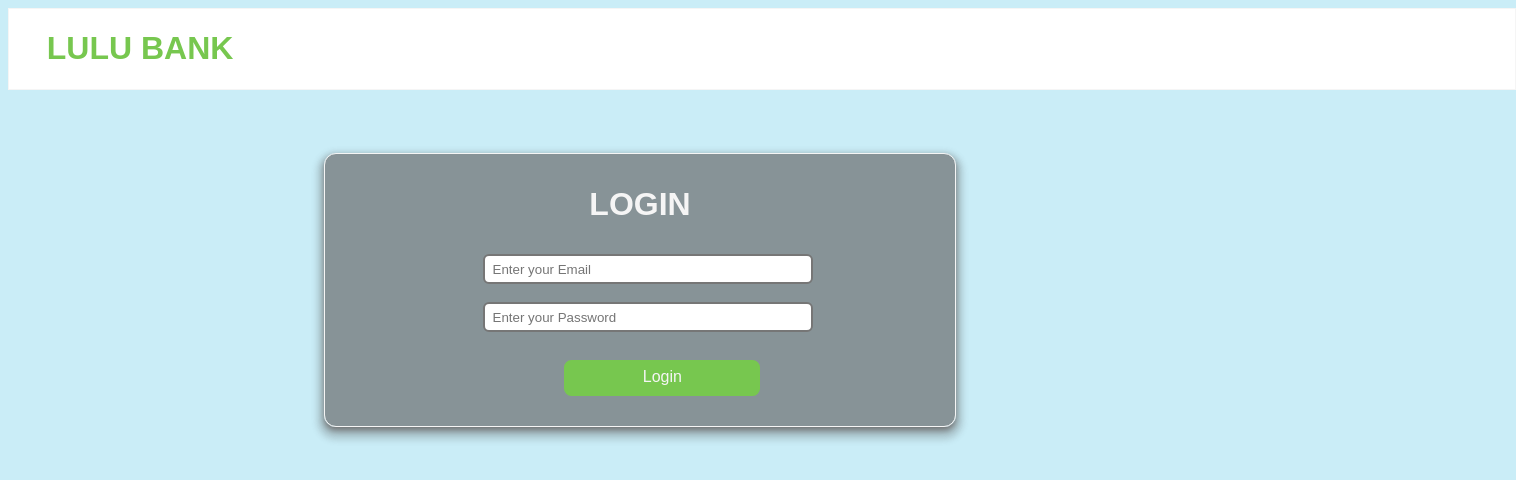
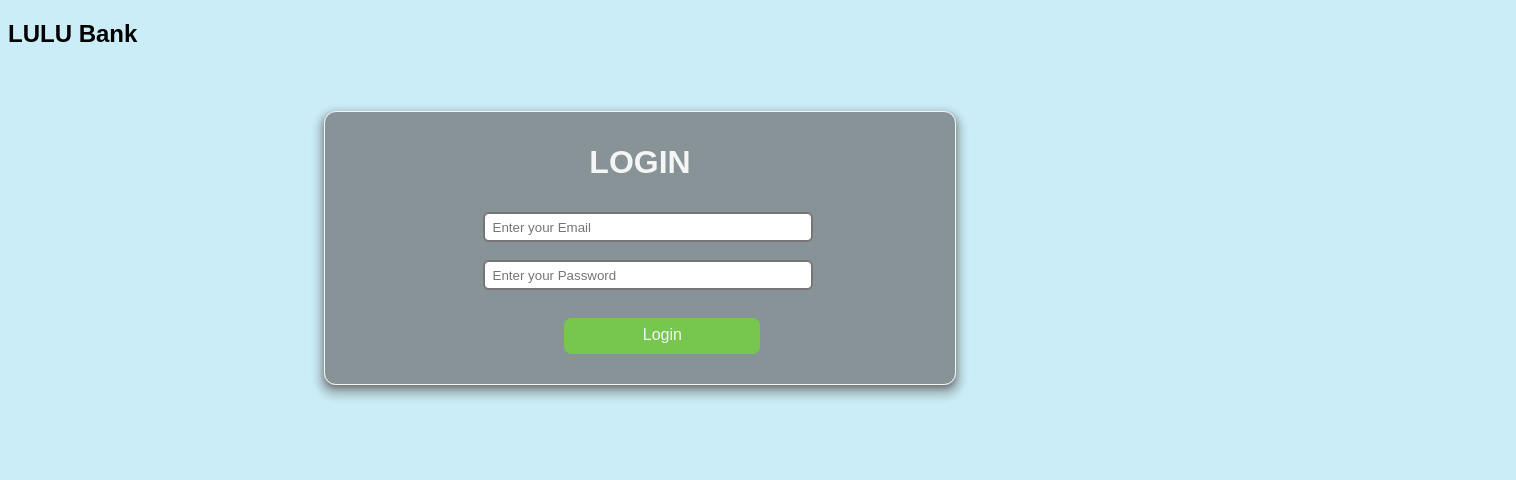
Before and after one commit to code-srikar/Lulu_Web, a plain HTML site: page byte.html in a window 1280 px wide. Shown: the whole page, 1516 px wide, since content can reach past the window. Drawn offline with Linux system fonts and the light colour scheme.

Commit message:
Update byte.html

```diff
--- a/byte.html
+++ b/byte.html
@@ -8,8 +8,26 @@
     <script src="byte.js"></script>
 </head>
 <body>
-    <div class="header">
-        <div class="title" onclick="location.href='byte.html'"><h1>LULU BANK</h1></div>
+    <div id="mn">
+        <div id="bx2">
+            <div id="dtl">
+                <h2 id="lul" >LULU Bank</h2>
+            </div>
+           <div id="dtr">
+                <div id="st">
+                        <!-- <div id="flexitem"><a href="proj.html">Home</a></div>
+                        <div id="flexitem" style="text-align: center;"><a href="about.html" >About</a></div>
+                        <div id="flexitem"><a href="contactus.html" style="text-align: center;margin-right: 10px;">Download </a></div>
+                        <div id="flexitem"><a href="contactus.html">Contact Us </a></div> -->
+</div>
+                <div id="so">
+                    <!-- <a href="detail.html">
+                        <img src="prof.png" alt="profile pic" id="imp">
+                    </a> -->
+
+                </div>
+            </div>
+        </div>
     </div>
     <div class="main">
         <div class="in1">
```
